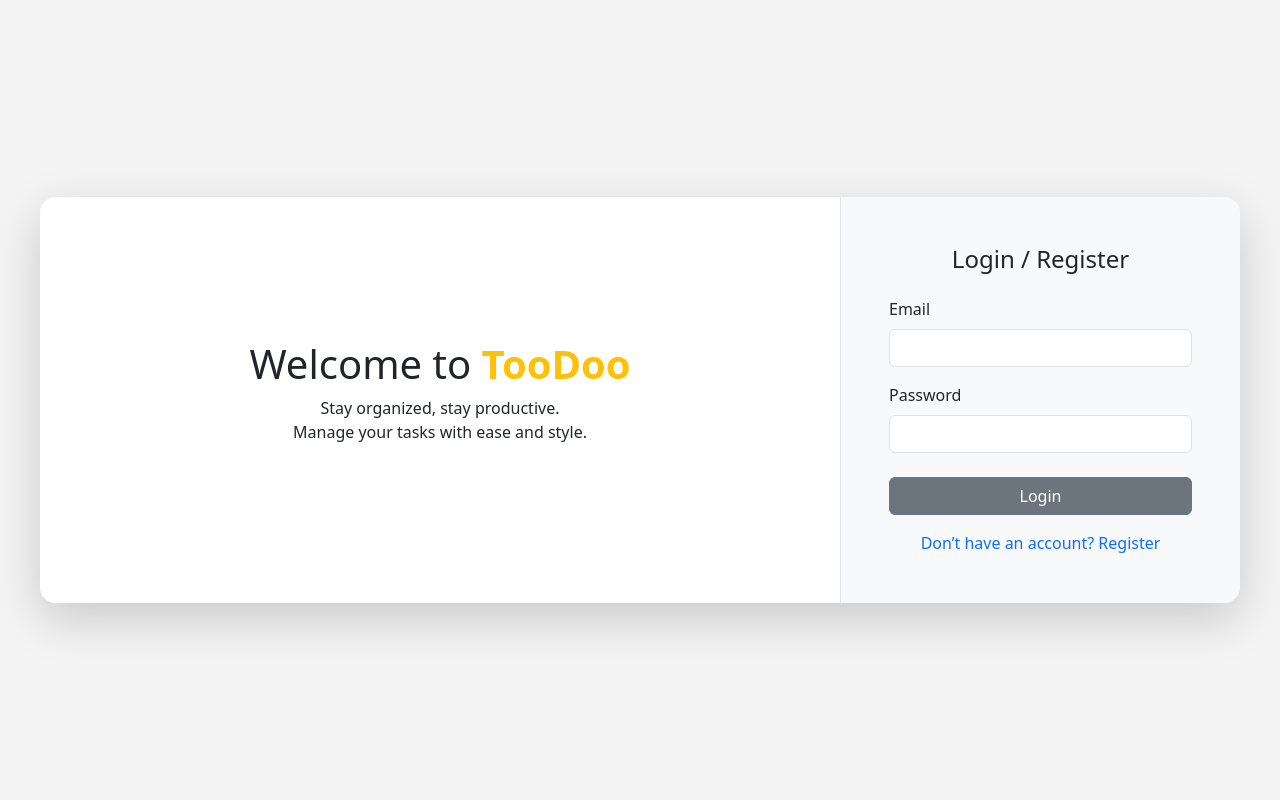
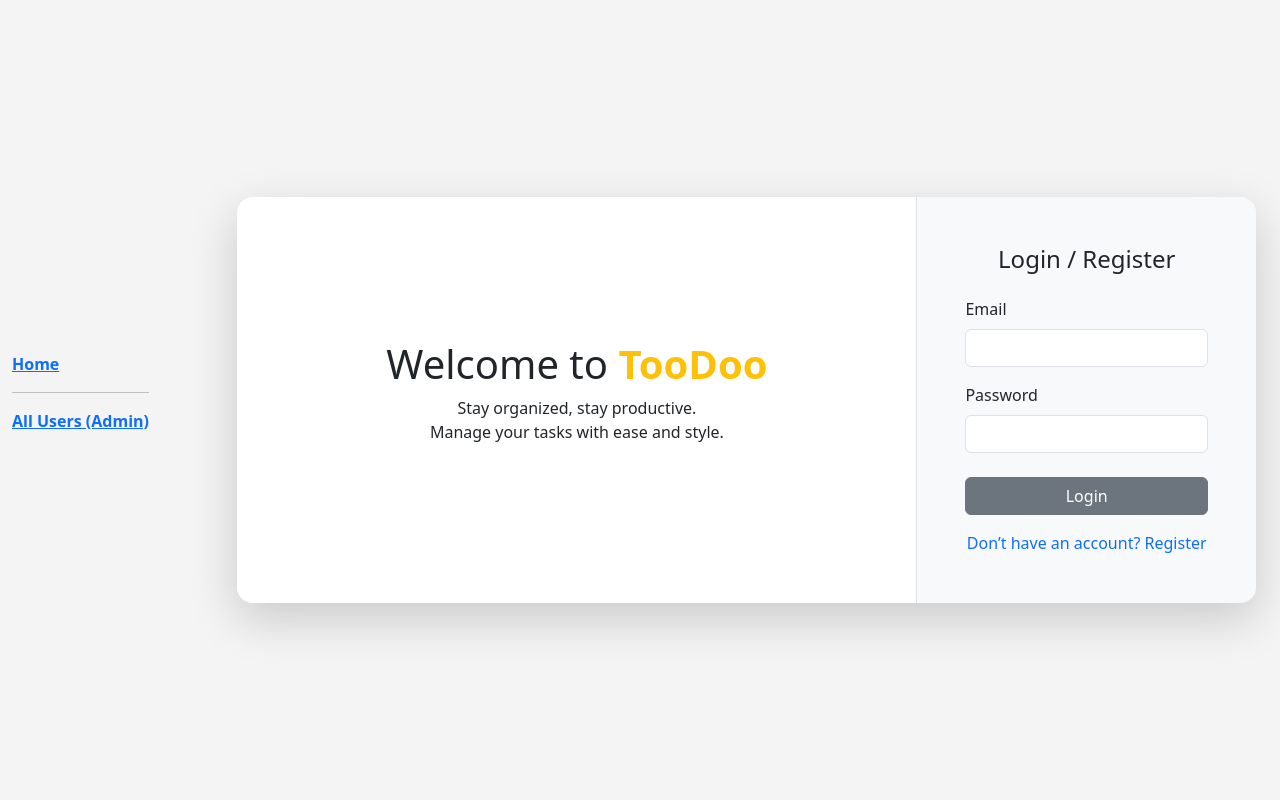
Before and after one commit to atharkn7/toodoo, a Flask app: page / in a window 1280 px wide. Run offline with Flask 3, Linux system fonts and the light colour scheme.

Commit message:
Added temp navbar

```diff
--- a/toodoo/templates/auth/home.html
+++ b/toodoo/templates/auth/home.html
@@ -5,4 +5,5 @@
 {% block login %}
 {% endblock %}
 
+
 {% endblock %}
--- a/toodoo/templates/base.html
+++ b/toodoo/templates/base.html
@@ -21,10 +21,25 @@
 </head>
 
 <body>
+    <div class="container-fluid">
+        <div class="row">
 
-    {% block content %}
-    {% endblock %}
+            <!-- TO DO REMOVED NAV BAR -->
+            <div class="col-md-2 d-flex align-items-center">
+                <dl>
+                    <dt> <a href="{{ url_for('main.index') }}">Home</a></dt>
+                    <hr>
+                    <dt> <a href="#">All Users (Admin)</a></dt>
+                </dl>
+            </div>
 
+            <!-- CONTENT -->
+            <div class="col-md-10">
+                {% block content %}
+                {% endblock %}
+            </div>
+        </div>
+    </div>
 </body>
 
 </html>
```
